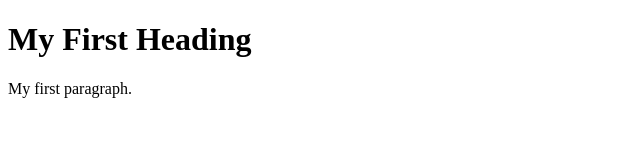
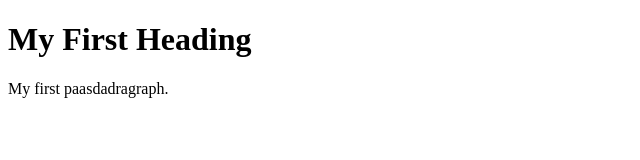
Before and after one commit to djordje997/website, a plain HTML site: page index.html in a window 1280 px wide. Shown: the full height of the page, 0-640 px from the left. Drawn offline with Linux system fonts and the light colour scheme.

Commit message:
adsadasa;kdl

```diff
--- a/index.html
+++ b/index.html
@@ -8,7 +8,7 @@
 <body>
 
     <h1>My First Heading</h1>
-    <p>My first paragraph.</p>
+    <p>My first paasdadragraph.</p>
 
 </body>
 
```
